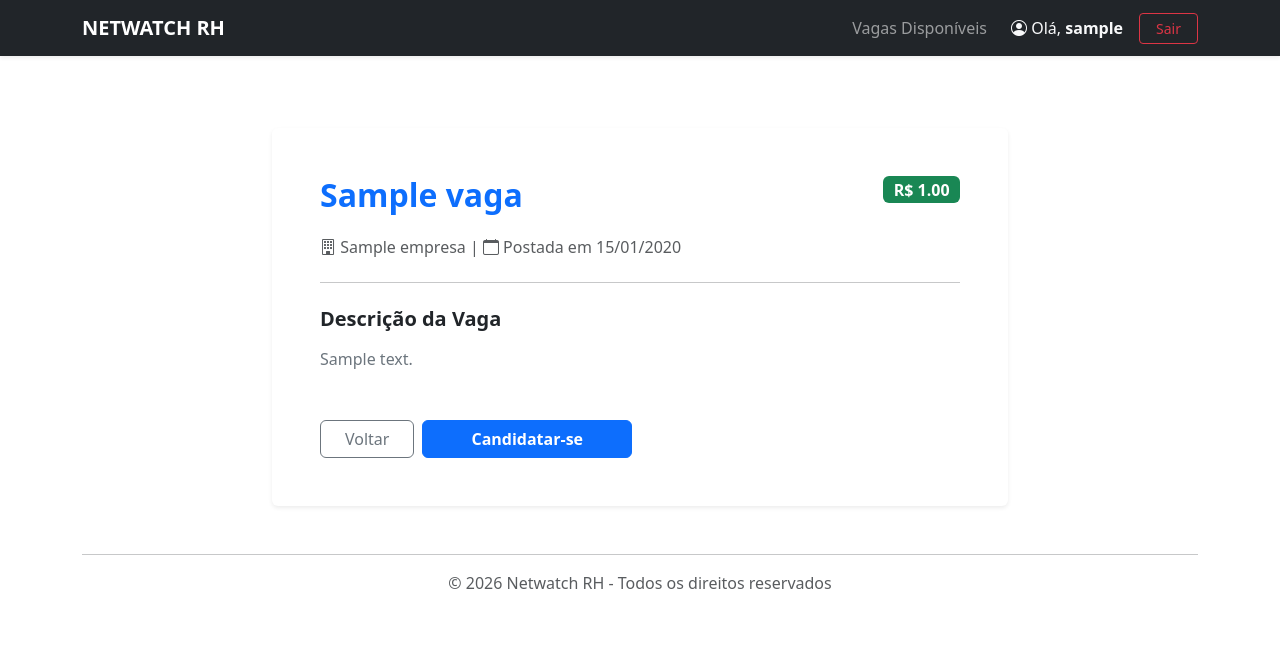
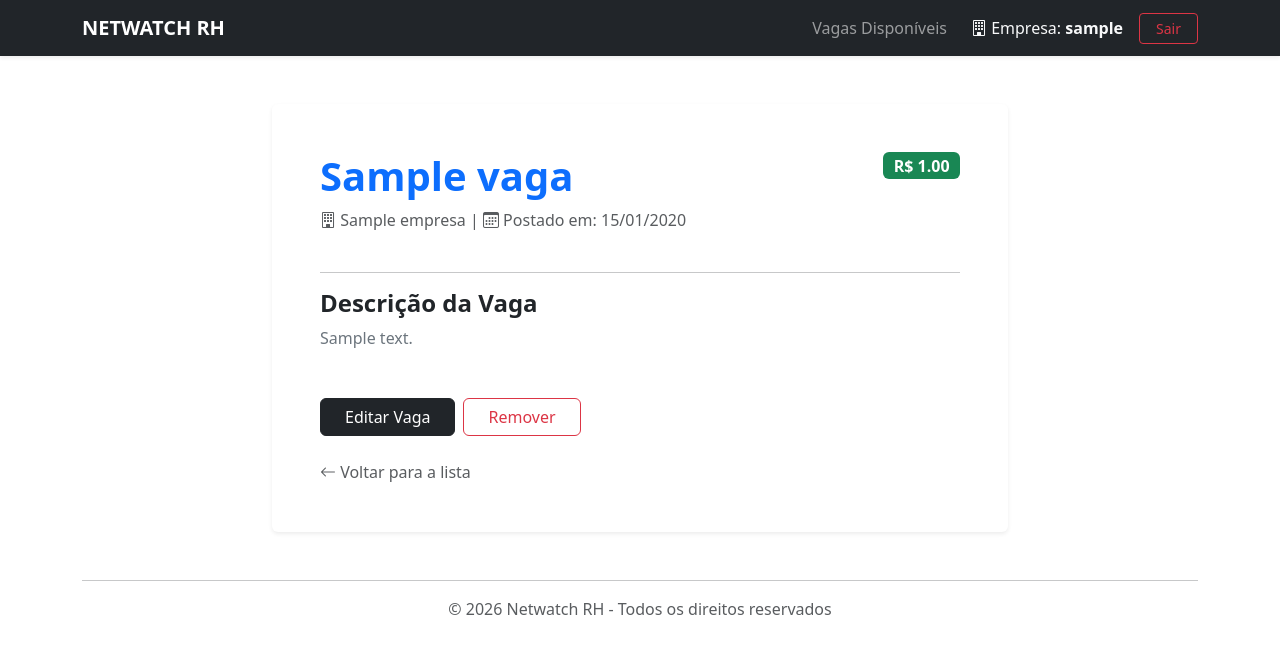
Before and after one commit to Guardian1980ofc/Projeto-RH, a Django app: page /vaga/1/ in a window 1280 px wide. Shown: the top 654 px of the page. Run offline with Django 5.2, Linux system fonts and the light colour scheme; a user stored in the database is signed in; tables that the repository leaves empty hold one stand-in row (values such as "Sample post").

Commit message:
feat: login do candidato via session e detalhamento de vaga dinâmico

```diff
--- a/vagas/templates/vagas/base.html
+++ b/vagas/templates/vagas/base.html
@@ -8,7 +8,6 @@
     <title>Netwatch RH</title>
 
     <link href="https://cdn.jsdelivr.net/npm/bootstrap@5.3.0/dist/css/bootstrap.min.css" rel="stylesheet">
-
     <link rel="stylesheet" href="https://cdn.jsdelivr.net/npm/bootstrap-icons@1.11.0/font/bootstrap-icons.css">
 </head>
 
@@ -32,12 +31,23 @@
                         {% if user.is_authenticated %}
                         <li class="nav-item ms-lg-3 py-2 py-lg-0">
                             <span class="text-light me-3">
-                                <i class="bi bi-person-circle"></i> Olá, <strong>{{ user.username }}</strong>
+                                <i class="bi bi-building"></i> Empresa: <strong>{{ user.username }}</strong>
                             </span>
                         </li>
                         <li class="nav-item">
                             <a class="btn btn-outline-danger btn-sm px-3" href="{% url 'logout' %}">Sair</a>
                         </li>
+
+                        {% elif request.session.candidato_nome %}
+                        <li class="nav-item ms-lg-3 py-2 py-lg-0">
+                            <span class="text-light me-3">
+                                <i class="bi bi-person"></i> Olá, <strong>{{ request.session.candidato_nome }}</strong>
+                            </span>
+                        </li>
+                        <li class="nav-item">
+                            <a class="btn btn-outline-warning btn-sm px-3" href="{% url 'logout' %}">Sair</a>
+                        </li>
+
                         {% else %}
                         <li class="nav-item ms-lg-3">
                             <a class="btn btn-primary btn-sm px-3" href="{% url 'home' %}">Acessar Painel</a>
--- a/vagas/templates/vagas/vaga_detail.html
+++ b/vagas/templates/vagas/vaga_detail.html
@@ -3,28 +3,52 @@
 {% block content %}
 <div class="row justify-content-center">
     <div class="col-md-8">
-        <div class="card shadow-sm border-0 mt-4">
+        <div class="card shadow-sm border-0">
             <div class="card-body p-5">
-                <div class="d-flex justify-content-between align-items-start mb-3">
-                    <h2 class="fw-bold text-primary">{{ vaga.titulo }}</h2>
+                <div class="d-flex justify-content-between align-items-start mb-4">
+                    <div>
+                        <h1 class="fw-bold text-primary">{{ vaga.titulo }}</h1>
+                        <p class="text-muted">
+                            <i class="bi bi-building"></i> {{ vaga.empresa.nome }} |
+                            <i class="bi bi-calendar3"></i> Postado em: {{ vaga.criado_em|date:"d/m/Y" }}
+                        </p>
+                    </div>
                     <span class="badge bg-success fs-6">R$ {{ vaga.salario }}</span>
                 </div>
 
-                <h6 class="text-muted mb-4">
-                    <i class="bi bi-building"></i> {{ vaga.empresa.nome }} |
-                    <i class="bi bi-calendar"></i> Postada em {{ vaga.criado_em|date:"d/m/Y" }}
-                </h6>
-
                 <hr>
 
-                <div class="mt-4">
-                    <h5 class="fw-bold mb-3">Descrição da Vaga</h5>
-                    <p class="text-secondary" style="white-space: pre-wrap; line-height: 1.6;">{{ vaga.descricao }}</p>
+                <div class="vaga-descricao mb-5">
+                    <h4 class="fw-bold">Descrição da Vaga</h4>
+                    <p class="text-secondary" style="white-space: pre-line;">{{ vaga.descricao }}</p>
                 </div>
 
-                <div class="mt-5 d-flex gap-2">
-                    <a href="{% url 'vaga_list' %}" class="btn btn-outline-secondary px-4">Voltar</a>
-                    <button class="btn btn-primary px-5 fw-bold">Candidatar-se</button>
+                <div class="actions d-flex gap-2">
+                    {% if user.is_authenticated and user.empresa == vaga.empresa %}
+                    <a href="{% url 'vaga_update' vaga.pk %}" class="btn btn-dark px-4">Editar Vaga</a>
+                    <a href="{% url 'vaga_delete' vaga.pk %}" class="btn btn-outline-danger px-4">Remover</a>
+
+                    {% elif request.session.candidato_cpf %}
+                    <form action="#" method="POST" class="w-100">
+                        {% csrf_token %}
+                        <button type="submit" class="btn btn-primary btn-lg w-100 fw-bold">
+                            <i class="bi bi-send-fill"></i> Confirmar Minha Candidatura
+                        </button>
+                    </form>
+
+                    {% elif not user.is_authenticated %}
+                    <div class="alert alert-warning w-100 mb-0" role="alert">
+                        <i class="bi bi-exclamation-triangle-fill"></i>
+                        Para se candidatar, <a href="{% url 'login_candidato' %}" class="alert-link">identifique-se
+                            aqui</a>.
+                    </div>
+                    {% endif %}
+                </div>
+
+                <div class="mt-4">
+                    <a href="{% url 'vaga_list' %}" class="text-decoration-none text-muted">
+                        <i class="bi bi-arrow-left"></i> Voltar para a lista
+                    </a>
                 </div>
             </div>
         </div>
--- a/vagas/urls.py
+++ b/vagas/urls.py
@@ -7,9 +7,8 @@ urlpatterns = [
     path('vagas/', views.VagaListView.as_view(), name='vaga_list'),
 
     # Login (Identificação)
-    path('login/candidato/', views.LoginCandidatoView.as_view(), name='login_candidato'),
-
     # Removido o .as_view() pois agora é uma função
+    path('login/candidato/', views.login_candidato, name='login_candidato'),
     path('login/empresa/', views.login_empresa, name='login_empresa'),
 
     # CRUD Empresa (O motor do sistema)
--- a/vagas/views.py
+++ b/vagas/views.py
@@ -22,14 +22,35 @@ class VagaListView(ListView):
 
 # --- VIEWS DE LOGIN (SISTEMA DE ESCOLHA) ---
 
-class LoginCandidatoView(TemplateView):
-    template_name = 'vagas/login_candidato.html' # Login via CPF
+# --- OBSERVAÇÃO ARQUITETURAL: USO DE FUNCTION-BASED VIEWS (FBV) ---
+# Optei por utilizar FBVs para os fluxos de identificação (Empresa e Candidato)
+# por oferecerem controle total e explícito sobre o ciclo de requisição/resposta.
+#
+# 1. No Login da Empresa: Facilita a autenticação customizada cruzando dados
+#    da tabela Empresa (CNPJ/E-mail) com o modelo User padrão.
+# 2. No Login do Candidato: Permite a persistência de dados via request.session
+#    sem a necessidade imediata de persistência em banco de dados, tornando o
+#    fluxo de candidatura mais ágil e menos burocrático.
+# Esse controle granular é mais intuitivo em FBVs do que sobrescrever múltiplos
+# métodos de uma Class-Based View (CBV) padrão de login.
 
-# OBSERVAÇÃO TÉCNICA: Optei por Function-Based View para o login da empresa
-# devido à necessidade de uma autenticação customizada (CNPJ/E-mail).
-# Diferente das CBVs padrões, a FBV oferece controle total e explícito sobre o
-# processamento do POST, facilitando a validação de campos que não pertencem
-# ao modelo de usuário padrão do Django.
+def login_candidato(request):
+    if request.method == 'POST':
+        cpf = request.POST.get('cpf')
+        nome = request.POST.get('nome')
+
+        if cpf and nome:
+            # Salvamos o CPF e o Nome na sessão do navegador
+            # Assim não precisamos de uma tabela de 'Candidato' agora
+            request.session['candidato_cpf'] = cpf
+            request.session['candidato_nome'] = nome
+            messages.success(request, f"Olá {nome}, você já pode se candidatar às vagas!")
+            return redirect('vaga_list')
+        else:
+            messages.error(request, "Preencha o nome e o CPF para continuar.")
+
+    return render(request, 'vagas/login_candidato.html')
+
 def login_empresa(request):
     if request.method == 'POST':
         email = request.POST.get('email')
@@ -92,6 +113,7 @@ class VagaDetailView(DetailView):
     context_object_name = 'vaga'
 
 def logout_view(request):
-    logout(request)
+    logout(request) # Limpa o login da empresa
+    request.session.flush() # Limpa o CPF e Nome do candidato da sessão
     messages.info(request, "Você saiu com sucesso!")
     return redirect('home')
```
Also changed, not shown: vagas/templates/vagas/login_candidato.html (+16 -12 lines).
